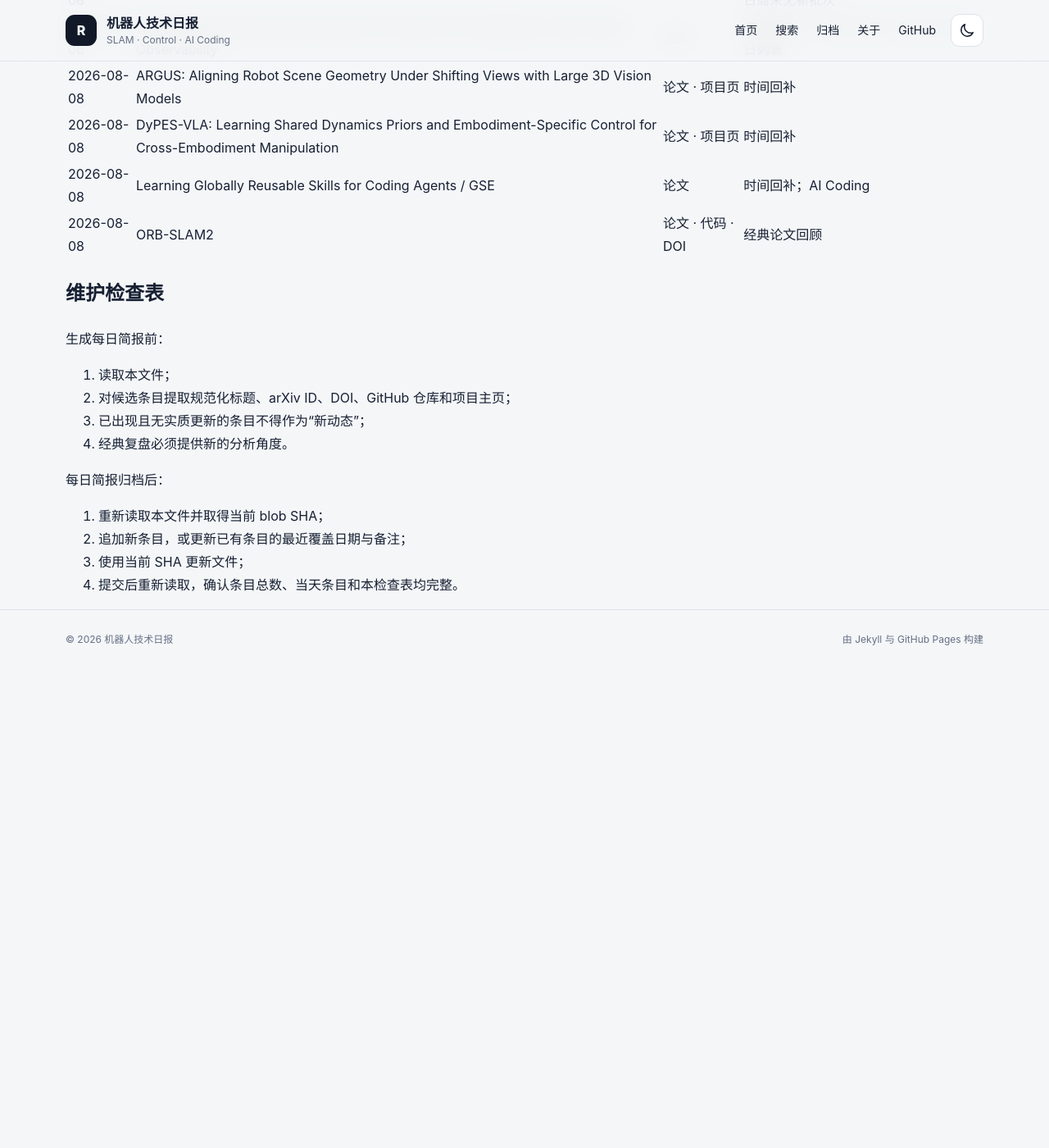
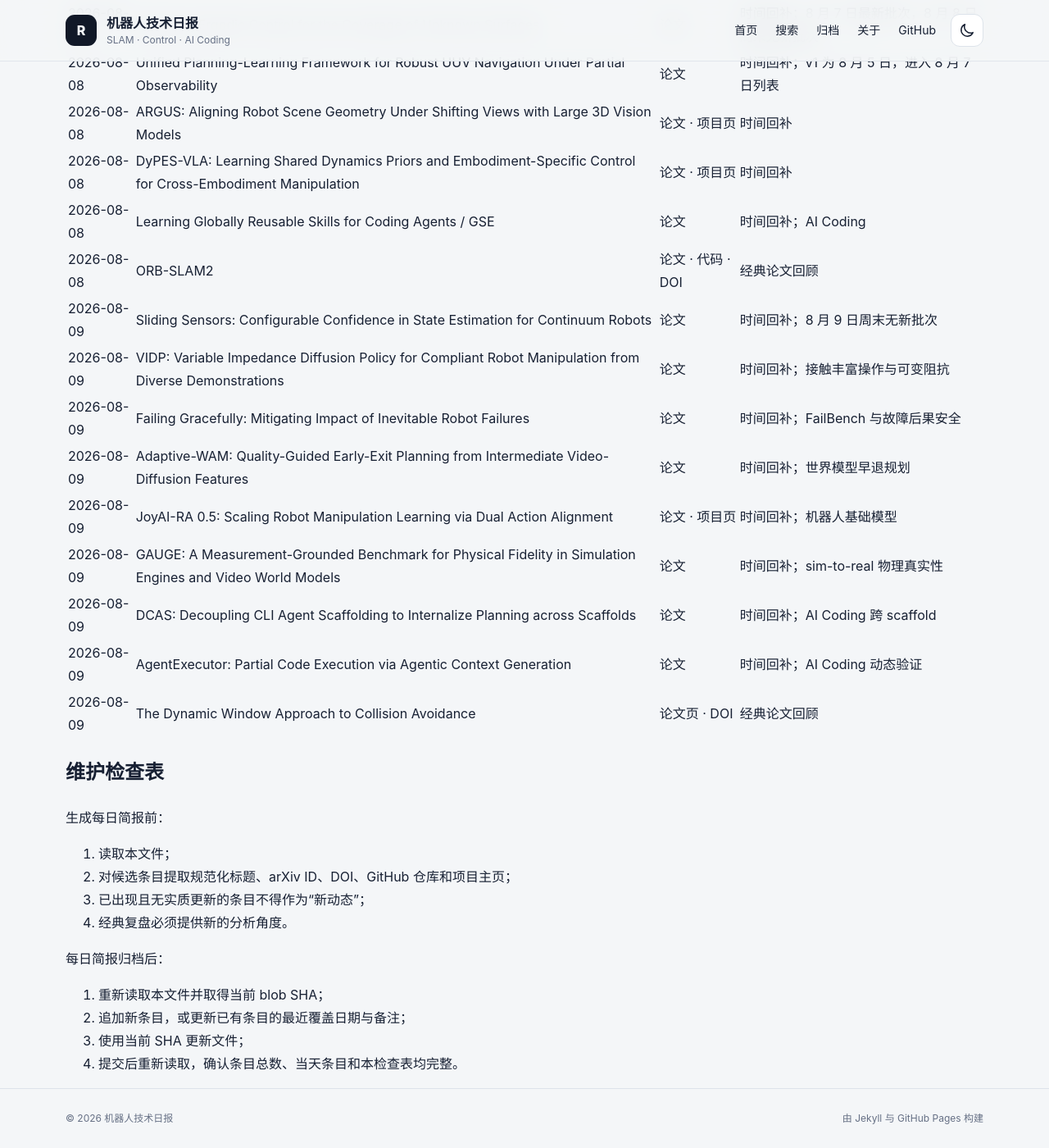
Before and after one commit to helywin/daily, a Jekyll site: the page built from robotics-brief-covered-items.md, in a window 1280 px wide and 1400 px high, scrolled down 15565 px. Shown: the whole window at 82% size. Built offline with Jekyll 4.4.1, drawn with Linux system fonts in a browser that asks for light colours; our own code applies the rules of GitHub Pages for plain Markdown files; before the commit the page ends 16381 px from its top, so only the background shows below that; some of the changed text lies outside the part shown.

Commit message:
docs: update robotics brief coverage index for 2026-08-09

```diff
--- a/robotics-brief-covered-items.md
+++ b/robotics-brief-covered-items.md
@@ -1,6 +1,6 @@
 # 机器人技术简报已覆盖条目索引
 
-> 最后更新：2026-08-08（Asia/Shanghai）
+> 最后更新：2026-08-09（Asia/Shanghai）
 >
 > 用途：每日简报选题前强制查重。本文件保留全部历史条目的最近覆盖日期、规范标题、至少一个可直接访问的原始来源和必要备注。
 >
@@ -13,6 +13,8 @@
 > 2026-08-07 新增 8 条主动态与 1 条经典论文回顾，共 248 条。
 >
 > 2026-08-08 新增 6 条主动态与 1 条经典论文回顾，共 255 条。
+>
+> 2026-08-09 新增 8 条主动态与 1 条经典论文回顾，共 264 条。
 
 ## 已核验条目
 
@@ -273,6 +275,15 @@
 | 2026-08-08 | DyPES-VLA: Learning Shared Dynamics Priors and Embodiment-Specific Control for Cross-Embodiment Manipulation | [论文](https://arxiv.org/abs/2608.06374) · [项目页](https://livfour.github.io/DyPES-VLA_RELEASE/) | 时间回补 |
 | 2026-08-08 | Learning Globally Reusable Skills for Coding Agents / GSE | [论文](https://arxiv.org/abs/2608.06153) | 时间回补；AI Coding |
 | 2026-08-08 | ORB-SLAM2 | [论文](https://arxiv.org/abs/1610.06475) · [代码](https://github.com/raulmur/ORB_SLAM2) · [DOI](https://doi.org/10.1109/TRO.2017.2705103) | 经典论文回顾 |
+| 2026-08-09 | Sliding Sensors: Configurable Confidence in State Estimation for Continuum Robots | [论文](https://arxiv.org/abs/2608.05410) | 时间回补；8 月 9 日周末无新批次 |
+| 2026-08-09 | VIDP: Variable Impedance Diffusion Policy for Compliant Robot Manipulation from Diverse Demonstrations | [论文](https://arxiv.org/abs/2608.06210) | 时间回补；接触丰富操作与可变阻抗 |
+| 2026-08-09 | Failing Gracefully: Mitigating Impact of Inevitable Robot Failures | [论文](https://arxiv.org/abs/2608.05313) | 时间回补；FailBench 与故障后果安全 |
+| 2026-08-09 | Adaptive-WAM: Quality-Guided Early-Exit Planning from Intermediate Video-Diffusion Features | [论文](https://arxiv.org/abs/2608.06008) | 时间回补；世界模型早退规划 |
+| 2026-08-09 | JoyAI-RA 0.5: Scaling Robot Manipulation Learning via Dual Action Alignment | [论文](https://arxiv.org/abs/2608.05674) · [项目页](https://joyai-ra-05.github.io/) | 时间回补；机器人基础模型 |
+| 2026-08-09 | GAUGE: A Measurement-Grounded Benchmark for Physical Fidelity in Simulation Engines and Video World Models | [论文](https://arxiv.org/abs/2608.05948) | 时间回补；sim-to-real 物理真实性 |
+| 2026-08-09 | DCAS: Decoupling CLI Agent Scaffolding to Internalize Planning across Scaffolds | [论文](https://arxiv.org/abs/2608.06113) | 时间回补；AI Coding 跨 scaffold |
+| 2026-08-09 | AgentExecutor: Partial Code Execution via Agentic Context Generation | [论文](https://arxiv.org/abs/2608.05959) | 时间回补；AI Coding 动态验证 |
+| 2026-08-09 | The Dynamic Window Approach to Collision Avoidance | [论文页](https://publications.ri.cmu.edu/the-dynamic-window-approach-to-collision-avoidance) · [DOI](https://doi.org/10.1109/100.580977) | 经典论文回顾 |
 
 ## 维护检查表
 
```
